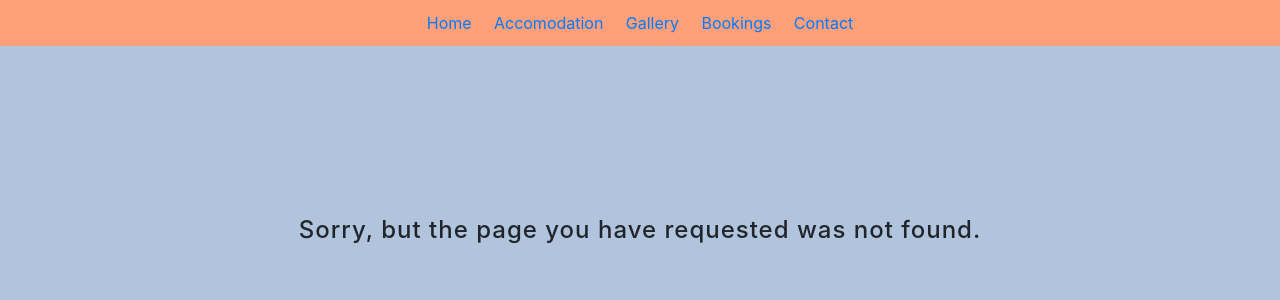
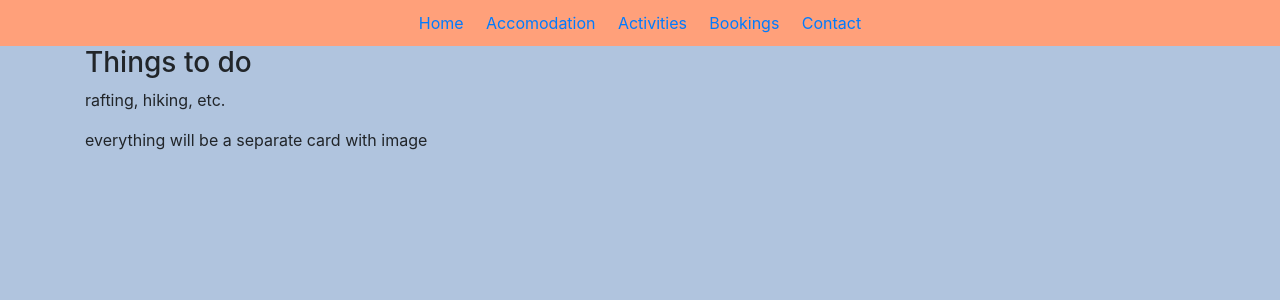
Before and after one commit to milosrancic/reactjs-website, a React (Create React App) app: page /activities in a window 1280 px wide. Before the commit this address had no page. Shown: the top 300 px of the page. Built offline with nearby package versions, Linux system fonts and the light colour scheme.

Commit message:
renamed component and updated its imports

```diff
--- /dev/null
+++ b/src/components/Activities.js
@@ -0,0 +1,13 @@
+import React from "react";
+import "../styles/Activities.css";
+
+const Activities = () => {
+  return (
+    <div id="activities" className="container">
+      <h3>Things to do </h3>
+      <p>rafting, hiking, etc.</p>
+      everything will be a separate card with image
+    </div>
+  );
+};
+export default Activities;
--- a/src/components/App.js
+++ b/src/components/App.js
@@ -6,7 +6,7 @@ import "../styles/App.css";
 import Navbar from "./Navbar";
 import Home from "./Home.js";
 import Accomodation from "./Accomodation.js";
-import Gallery from "./Gallery.js";
+import Activities from "./Activities.js";
 import Contact from "./Contact.js";
 import Bookings from "./Bookings.js";
 import NotFound from "./NotFound";
@@ -20,7 +20,7 @@ class App extends React.Component {
         <Switch>
           <Route exact path="/" component={Home} />
           <Route path="/accomodation" component={Accomodation} />
-          <Route path="/gallery" component={Gallery} />
+          <Route path="/activities" component={Activities} />
           <Route path="/bookings" component={Bookings} />
           <Route path="/contact" component={Contact} />
           <Route component={NotFound} />
--- a/src/components/Gallery.js
+++ /dev/null
@@ -1,12 +0,0 @@
-import React from "react";
-import "../styles/Gallery.css";
-
-const Gallery = () => {
-  return (
-    <div id="gallery" className="container">
-      <h3>gallery component</h3>
-      <p>infinite scroll photo gallery from unsplash</p>
-    </div>
-  );
-};
-export default Gallery;
--- a/src/components/Navbar.js
+++ b/src/components/Navbar.js
@@ -16,8 +16,8 @@ const Navbar = () => {
           </Link>
       </Nav.Item>
       <Nav.Item>
-        <Link to={"/gallery"} className="nav-link">
-          Gallery
+        <Link to={"/activities"} className="nav-link">
+          Activities
           </Link>
       </Nav.Item>
       <Nav.Item>
```
Also changed, not shown: src/styles/Activities.css (added), src/styles/Gallery.css (deleted).
